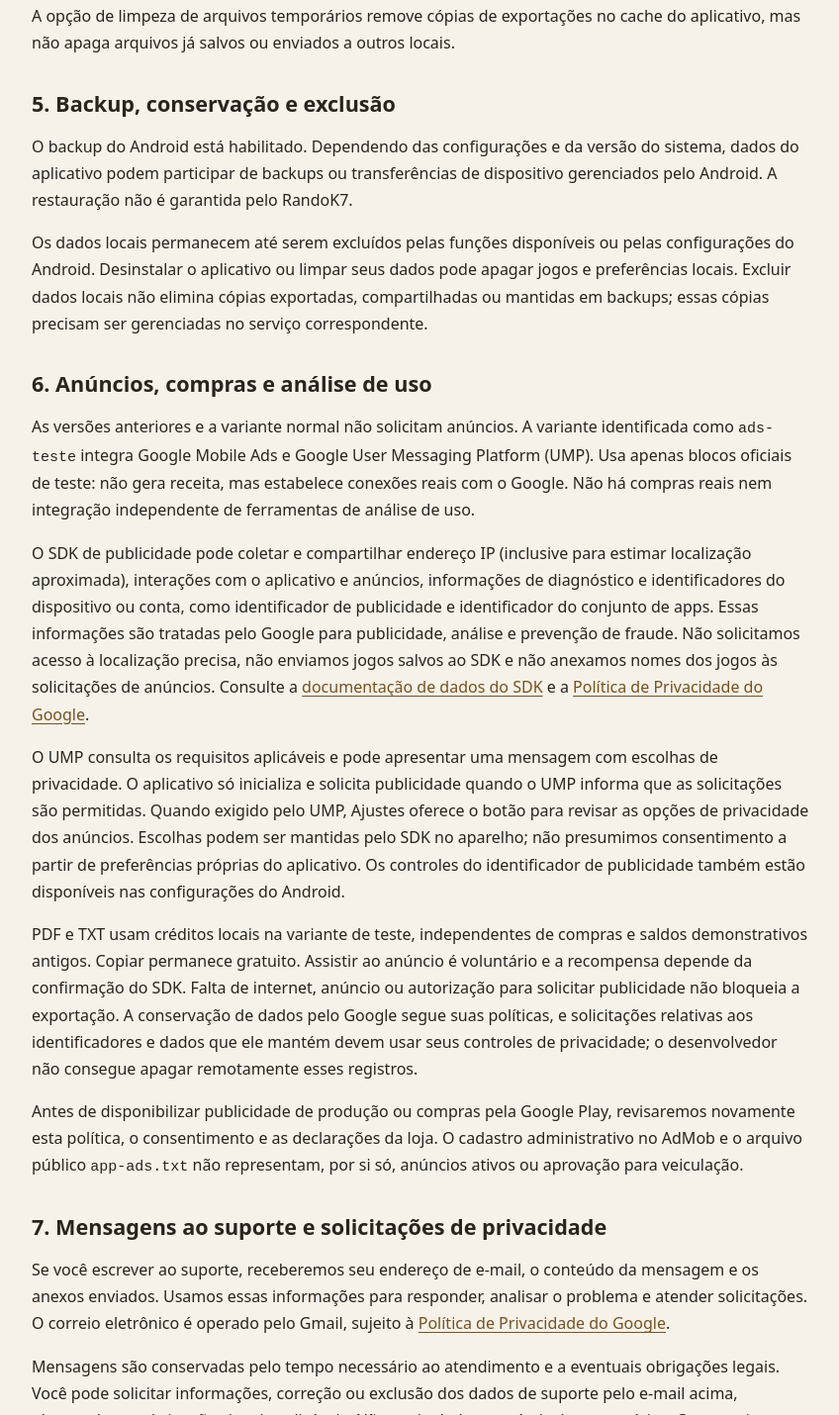
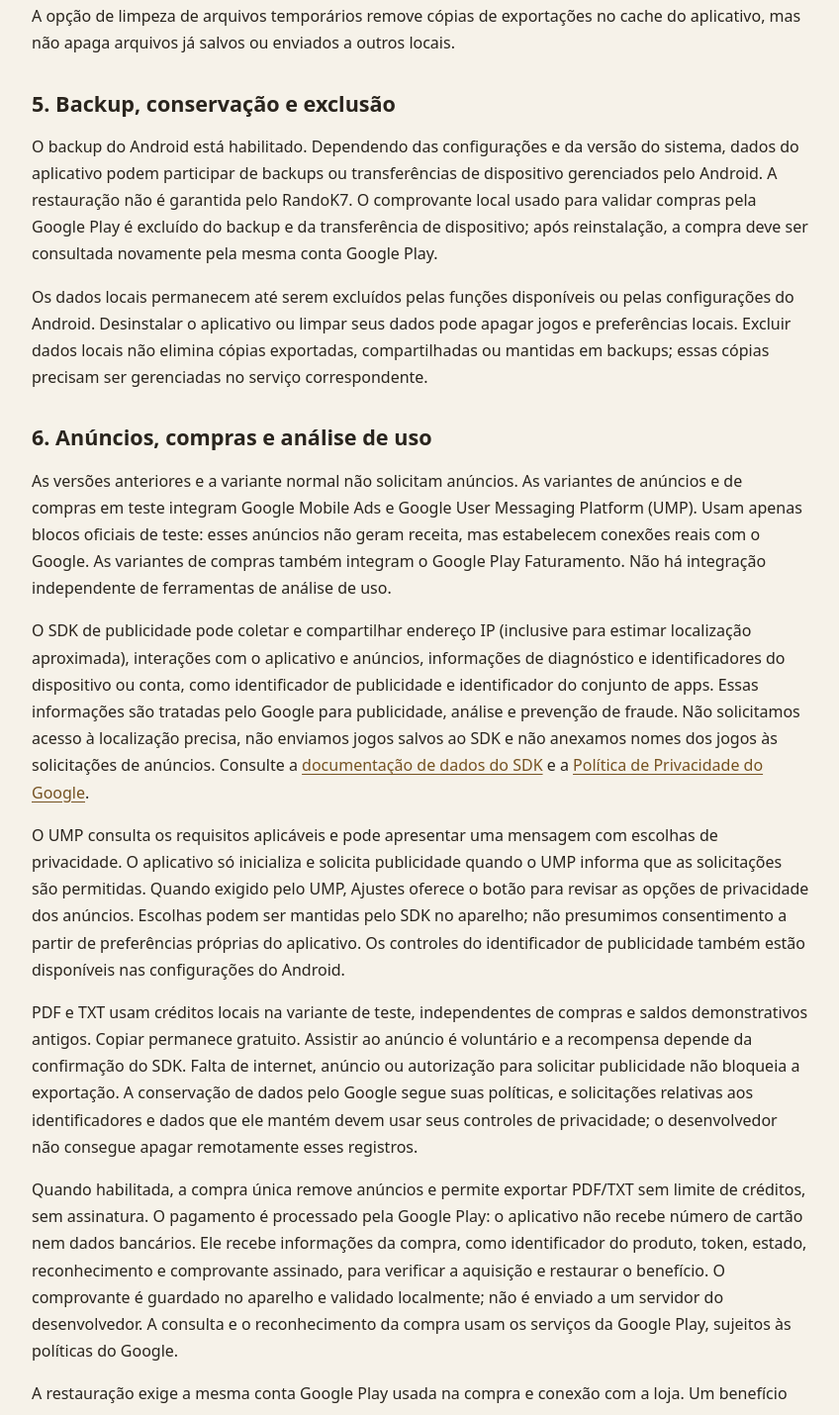
Before and after one commit to randok7/randok7.github.io, a plain HTML site: page privacidade.html in a window 1280 px wide. Shown: the part 1370-2800 px from the top of the page at 99% size, without its empty margins (215-1063 px from the left). Drawn offline with Linux system fonts and the light colour scheme.

Commit message:
Atualiza privacidade para testes de compras Play

```diff
--- a/privacidade.html
+++ b/privacidade.html
@@ -17,7 +17,7 @@
     <p class="secundario">Última atualização: 06 de outubro de 2026.</p>
     <p>Esta política descreve o aplicativo RandoK7 para Android, desenvolvido por Daniel Soares de Medeiros, e este site de suporte. Contato: <a href="mailto:randok7.suporte@gmail.com">randok7.suporte@gmail.com</a>.</p>
     <h2>1. Versão abrangida</h2>
-    <p>Esta política abrange as versões 0.1.14 e 0.1.15, sem integração ativa de publicidade, e a variante 0.1.16-anuncios-teste-ads-teste, com conexão ao Google para publicidade de teste e consentimento conforme a seção 6. O aplicativo gera grupos de números, armazena jogos no aparelho, apresenta estatísticas históricas e permite exportações. Não realiza apostas nem possui vínculo com a Caixa Econômica Federal.</p>
+    <p>Esta política abrange as versões sem integração ativa de publicidade e as variantes de teste de anúncios, créditos e compras, incluindo a versão 0.1.18-compras-teste e sua variante de teste interno. As integrações com o Google estão descritas na seção 6. O aplicativo gera grupos de números, armazena jogos no aparelho, apresenta estatísticas históricas e permite exportações. Não realiza apostas nem possui vínculo com a Caixa Econômica Federal.</p>
     <h2>2. Dados armazenados no aparelho</h2>
     <p>Jogos gerados e salvos, nomes atribuídos aos jogos, resultados de concursos, configurações e controles de atualização ficam armazenados localmente. Na versão demonstrativa, o saldo de créditos e as opções de simulação também são locais. O desenvolvedor não mantém um servidor que receba esses jogos ou uma conta de usuário do aplicativo.</p>
     <p>Esses dados permitem executar as funções escolhidas e manter suas preferências. Não são enviados automaticamente ao desenvolvedor para publicidade ou análise de uso.</p>
@@ -28,14 +28,16 @@
     <p>As exportações PDF e TXT são geradas no aparelho e podem criar arquivos temporários. Ao compartilhar, você escolhe o aplicativo que receberá o arquivo. Ao copiar, o conteúdo é colocado na área de transferência do Android. Aplicativos e serviços usados posteriormente têm suas próprias práticas de privacidade.</p>
     <p>A opção de limpeza de arquivos temporários remove cópias de exportações no cache do aplicativo, mas não apaga arquivos já salvos ou enviados a outros locais.</p>
     <h2>5. Backup, conservação e exclusão</h2>
-    <p>O backup do Android está habilitado. Dependendo das configurações e da versão do sistema, dados do aplicativo podem participar de backups ou transferências de dispositivo gerenciados pelo Android. A restauração não é garantida pelo RandoK7.</p>
+    <p>O backup do Android está habilitado. Dependendo das configurações e da versão do sistema, dados do aplicativo podem participar de backups ou transferências de dispositivo gerenciados pelo Android. A restauração não é garantida pelo RandoK7. O comprovante local usado para validar compras pela Google Play é excluído do backup e da transferência de dispositivo; após reinstalação, a compra deve ser consultada novamente pela mesma conta Google Play.</p>
     <p>Os dados locais permanecem até serem excluídos pelas funções disponíveis ou pelas configurações do Android. Desinstalar o aplicativo ou limpar seus dados pode apagar jogos e preferências locais. Excluir dados locais não elimina cópias exportadas, compartilhadas ou mantidas em backups; essas cópias precisam ser gerenciadas no serviço correspondente.</p>
     <h2>6. Anúncios, compras e análise de uso</h2>
-    <p>As versões anteriores e a variante normal não solicitam anúncios. A variante identificada como <code>ads-teste</code> integra Google Mobile Ads e Google User Messaging Platform (UMP). Usa apenas blocos oficiais de teste: não gera receita, mas estabelece conexões reais com o Google. Não há compras reais nem integração independente de ferramentas de análise de uso.</p>
+    <p>As versões anteriores e a variante normal não solicitam anúncios. As variantes de anúncios e de compras em teste integram Google Mobile Ads e Google User Messaging Platform (UMP). Usam apenas blocos oficiais de teste: esses anúncios não geram receita, mas estabelecem conexões reais com o Google. As variantes de compras também integram o Google Play Faturamento. Não há integração independente de ferramentas de análise de uso.</p>
     <p>O SDK de publicidade pode coletar e compartilhar endereço IP (inclusive para estimar localização aproximada), interações com o aplicativo e anúncios, informações de diagnóstico e identificadores do dispositivo ou conta, como identificador de publicidade e identificador do conjunto de apps. Essas informações são tratadas pelo Google para publicidade, análise e prevenção de fraude. Não solicitamos acesso à localização precisa, não enviamos jogos salvos ao SDK e não anexamos nomes dos jogos às solicitações de anúncios. Consulte a <a href="https://developers.google.com/admob/android/privacy/play-data-disclosure">documentação de dados do SDK</a> e a <a href="https://policies.google.com/privacy?hl=pt-BR">Política de Privacidade do Google</a>.</p>
     <p>O UMP consulta os requisitos aplicáveis e pode apresentar uma mensagem com escolhas de privacidade. O aplicativo só inicializa e solicita publicidade quando o UMP informa que as solicitações são permitidas. Quando exigido pelo UMP, Ajustes oferece o botão para revisar as opções de privacidade dos anúncios. Escolhas podem ser mantidas pelo SDK no aparelho; não presumimos consentimento a partir de preferências próprias do aplicativo. Os controles do identificador de publicidade também estão disponíveis nas configurações do Android.</p>
     <p>PDF e TXT usam créditos locais na variante de teste, independentes de compras e saldos demonstrativos antigos. Copiar permanece gratuito. Assistir ao anúncio é voluntário e a recompensa depende da confirmação do SDK. Falta de internet, anúncio ou autorização para solicitar publicidade não bloqueia a exportação. A conservação de dados pelo Google segue suas políticas, e solicitações relativas aos identificadores e dados que ele mantém devem usar seus controles de privacidade; o desenvolvedor não consegue apagar remotamente esses registros.</p>
-    <p>Antes de disponibilizar publicidade de produção ou compras pela Google Play, revisaremos novamente esta política, o consentimento e as declarações da loja. O cadastro administrativo no AdMob e o arquivo público <code>app-ads.txt</code> não representam, por si só, anúncios ativos ou aprovação para veiculação.</p>
+    <p>Quando habilitada, a compra única remove anúncios e permite exportar PDF/TXT sem limite de créditos, sem assinatura. O pagamento é processado pela Google Play: o aplicativo não recebe número de cartão nem dados bancários. Ele recebe informações da compra, como identificador do produto, token, estado, reconhecimento e comprovante assinado, para verificar a aquisição e restaurar o benefício. O comprovante é guardado no aparelho e validado localmente; não é enviado a um servidor do desenvolvedor. A consulta e o reconhecimento da compra usam os serviços da Google Play, sujeitos às políticas do Google.</p>
+    <p>A restauração exige a mesma conta Google Play usada na compra e conexão com a loja. Um benefício previamente confirmado pode continuar disponível offline no aparelho original. Ao consultar a loja com sucesso, o aplicativo atualiza o direito; reembolso ou revogação podem remover o benefício. Sem servidor próprio, essas alterações não são recebidas em tempo real. Durante os testes, somente contas cadastradas como testadoras de licença e métodos fictícios indicados pela Google Play permitem compras sem cobrança real.</p>
+    <p>Antes do lançamento público, revisaremos as declarações da loja e eventuais mudanças no tratamento de dados. O cadastro administrativo no AdMob e o arquivo público <code>app-ads.txt</code> não representam, por si só, anúncios ativos ou aprovação para veiculação.</p>
     <h2>7. Mensagens ao suporte e solicitações de privacidade</h2>
     <p>Se você escrever ao suporte, receberemos seu endereço de e-mail, o conteúdo da mensagem e os anexos enviados. Usamos essas informações para responder, analisar o problema e atender solicitações. O correio eletrônico é operado pelo Gmail, sujeito à <a href="https://policies.google.com/privacy?hl=pt-BR">Política de Privacidade do Google</a>.</p>
     <p>Mensagens são conservadas pelo tempo necessário ao atendimento e a eventuais obrigações legais. Você pode solicitar informações, correção ou exclusão dos dados de suporte pelo e-mail acima, observadas as obrigações legais aplicáveis. Não envie dados sensíveis desnecessários. Como os jogos permanecem no aparelho, o desenvolvedor não pode acessar ou apagar remotamente sua base local.</p>
```
